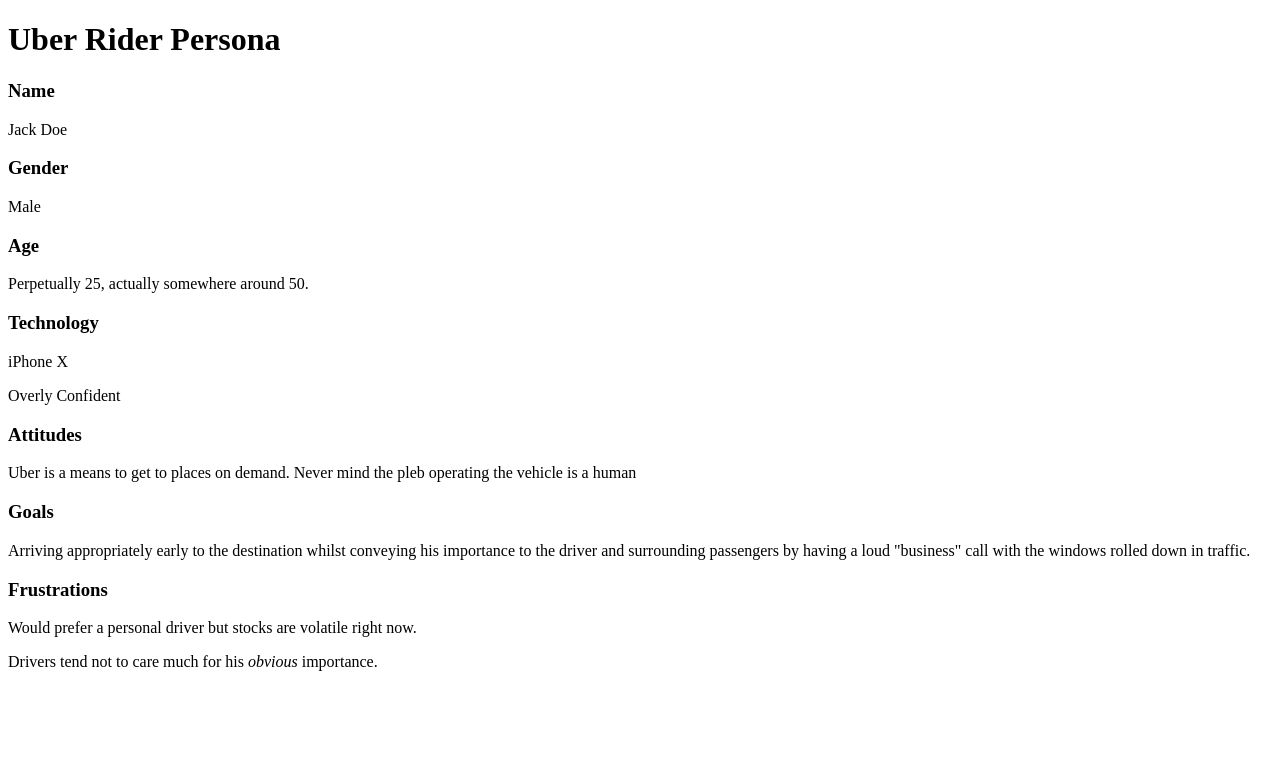
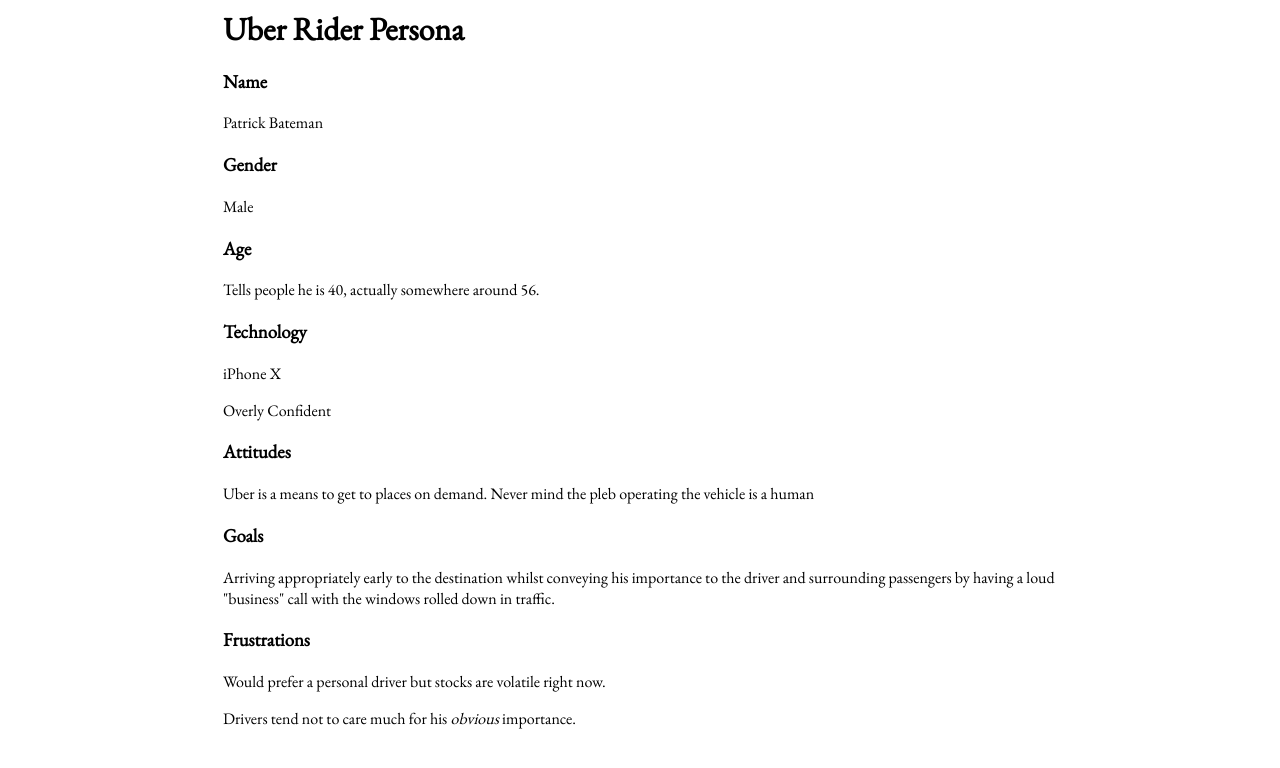
Before and after one commit to erikClevenger/snap-uber, a plain HTML site: page index.html in a window 1280 px wide. Drawn offline with nearby package versions, Linux system fonts and the light colour scheme.

Commit message:
add index

```diff
--- a/index.html
+++ b/index.html
@@ -3,15 +3,20 @@
 	<head>
 		<meta charset="UTF-8">
 		<title>Uber Persona</title>
+		<link rel="stylesheet" href="style.css">
+		<style>
+			@import url('https://fonts.googleapis.com/css?family=EB+Garamond');
+		</style>
 	</head>
 	<body>
+		<div class="primaryInfo">
 			<h1>Uber Rider Persona</h1>
 			<h3>Name</h3>
-		<p>Jack Doe</p>
+			<p>Patrick Bateman</p>
 			<h3>Gender</h3>
 			<p>Male</p>
 			<h3>Age</h3>
-		<p>Perpetually 25, actually somewhere around 50.</p>
+			<p>Tells people he is 40, actually somewhere around 56.</p>
 			<h3>Technology</h3>
 			<p>iPhone X</p>
 			<p>Overly Confident</p>
@@ -22,5 +27,6 @@
 			<h3>Frustrations</h3>
 			<p>Would prefer a personal driver but stocks are volatile right now.</p>
 			<p>Drivers tend not to care much for his <i>obvious</i> importance.</p>
+		</div>
 	</body>
 </html>
--- /dev/null
+++ b/style.css
@@ -0,0 +1,16 @@
+body {
+	font-family: 'EB Garamond', serif; ;
+}
+
+.primaryInfo {
+	width: 66%;
+	margin: auto;
+}
+
+h1 {
+	margin: auto;
+}
+
+h3 {
+	font-weight: bold;
+}
```
Lines whose indentation alone changed are shown as unchanged.
